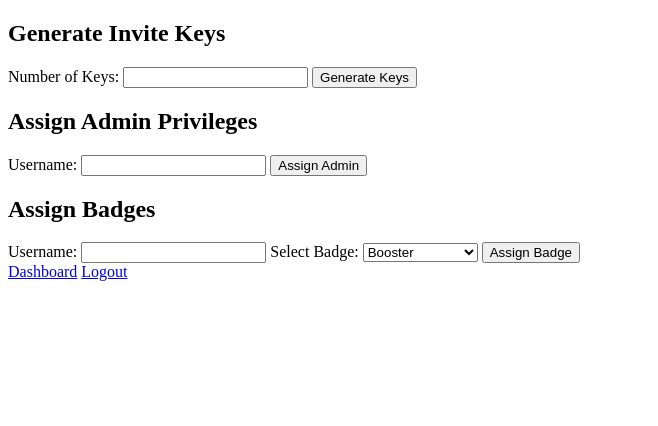
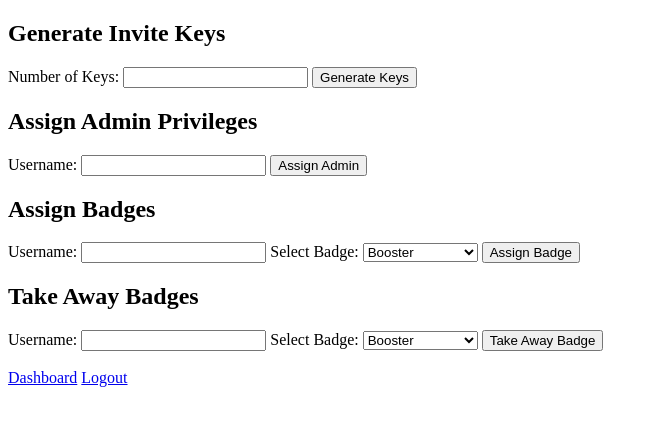
Before and after one commit to timokoz/biolinkservice, a PHP site: page /admin.php in a window 1280 px wide. Shown: the top 426 px of the page, without its empty margins (0-658 px from the left). Run offline with PHP 8.4, Linux system fonts and the light colour scheme; a user stored in the database is signed in.

Commit message:
Update admin.php

```diff
--- a/admin.php
+++ b/admin.php
@@ -120,6 +120,21 @@ if (isset($_POST['take_away_badge'])) {
         <button type="submit" name="assign_badge">Assign Badge</button>
     </form>
 
+ <h2>Take Away Badges</h2>
+    <form method="post" action="">
+        <label for="username">Username:</label>
+        <input type="text" id="username" name="username" required>
+        <label for="badge">Select Badge:</label>
+        <select id="badge" name="badge">
+            <option value="booster">Booster</option>
+            <option value="donator">Donator</option>
+            <option value="early_supporter">Early Supporter</option>
+            <option value="verified">Verified</option>
+        </select>
+        <button type="submit" name="take_away_badge">Take Away Badge</button>
+    </form>
+    <br>
+
     <?php if(!empty($generatedKeys)): ?>
     <p>Generated Keys:</p>
     <ul>
```
